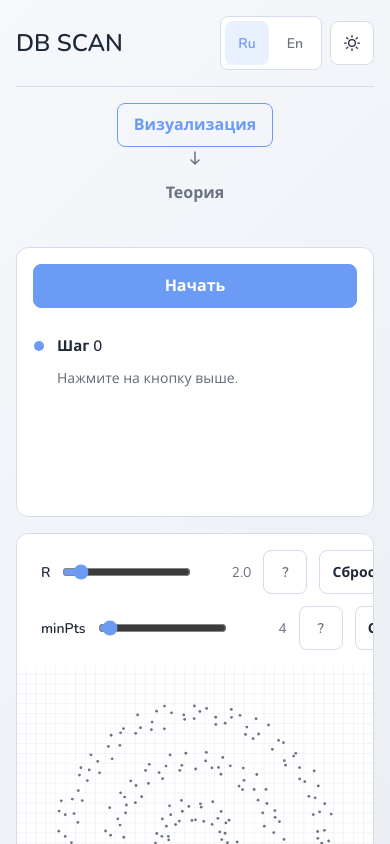
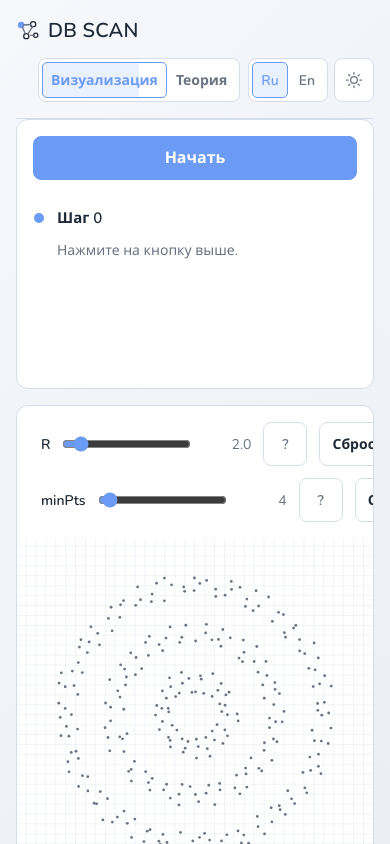
Before and after one commit to qpikzz/dbscan-visual, a React (Vite) app: page /#/visualization in a window 390 px wide. Shown: the top 844 px of the page. Built offline with nearby package versions, Linux system fonts and the light colour scheme.

Commit message:
fix switcher of page

```diff
--- a/openspec/specs/DESIGN.md
+++ b/openspec/specs/DESIGN.md
@@ -78,28 +78,25 @@ Points not yet assigned to a cluster use `--text-muted` (gray). Noise points use
 Vertical order of the page:
 
 1. Header
-2. Page switcher
-3. Visualization block (Canvas panel + Steps panel)
-4. Code block
-5. Plots block
-6. Footer
+2. Visualization block (Canvas panel + Steps panel)
+3. Code block
+4. Plots block
+5. Footer
 
 ### 5.1. Header
 
 - Not fixed: it scrolls away with the page.
-- Left: the site title `DB SCAN` as a semantic `<h1>`, Nunito 600, 24-28px. The `#` character is not part of the title text.
-- Right: language switch (`Ru` / `En`) and theme toggle (sun icon in light theme, moon icon in dark theme).
-- Language switch is a compact text button; the theme toggle is an icon button. Both use a 1px outline and 8px radius.
-- Icons are thin-line SVG.
+- One header row, from left to right: the site logo on the far left, followed by a compact group on the right containing the page switcher, language switch, and theme toggle. The controls in this group have consistent small gaps.
+- The logo is a semantic `<h1>` containing the title `DB SCAN` in Nunito 600, 24-28px, preceded on the same baseline by a small flat geometric cluster mark: three or four points with minimal connecting strokes in the existing theme tokens. The `#` character is not part of the title text. No raster imagery or gradients are used.
+- The page switcher is a compact single-row, two-option segmented toggle inside the header: "Визуализация" and "Теория" sit side by side in one bordered control.
+- No arrow or connector is rendered as a static element at any time. Any directional cue exists only as a brief transition effect while switching (sliding indicator, content crossfade), never as permanent UI.
+- Selecting an option switches the entire page content to show only that page (Visualization or Theory): a full content swap, not an expand/collapse of both. There is no accordion or expand behavior.
+- The selected page option and language use `--primary-soft` fill with a 1px `--primary` border and `--primary` text; inactive options are muted with `--text-muted`. The theme toggle uses the same active treatment when dark theme is enabled and muted styling otherwise. Clicking a page or language option, or toggling the theme, updates that control's active state. The sliding page indicator supplies the active fill beneath the option; the selected option supplies the single visible outline.
+- The page switcher, language switch (`Ru` / `En`), and theme toggle (sun icon in light theme, moon icon in dark theme) share a 44px height, 1px `--line` outer border, 8px outer radius, and 3px inner padding. Segmented options are 36px high with consistent vertical alignment. The selected segment uses a 1px `--primary` border and `--primary-soft` fill. Controls are compact and aligned on the same baseline.
+- Switching plays a brief, smooth transition per section 8: a sliding highlight/indicator glides from one option to the other inside the toggle, and the page content crossfades (opacity with a small vertical slide). With `prefers-reduced-motion`, the swap is instant with no slide, per section 8.6.
+- Below the mobile breakpoint, the right-side control group may wrap onto another line within the header; it remains grouped and above the header's single bottom separator, and all controls retain their shared sizing.
 
-### 5.2. Page Switcher
-
-- A compact two-position vertical toggle with two labeled options: "Визуализация" (top) and "Теория" (bottom), stacked with a small arrow or connector between them indicating they are linked.
-- The toggle is centered horizontally below the header (not full width) and occupies its own row without overlapping header controls.
-- Selecting an option switches the entire page content to show only that page (Visualization or Theory): a full content swap, not an expand/collapse of both. There is no accordion or expand behavior.
-- The selected option is visually marked as active (`--primary` text/border); the inactive one is muted (`--text-muted`). Clicking the inactive option switches to it.
-
-### 5.3. Visualization Block
+### 5.2. Visualization Block
 
 Two columns in a single row:
 
@@ -150,7 +147,7 @@ Both are blocks with the standard border and radius, equal height.
 - New steps appear with a fade and slide-in animation; the description expands with a height transition.
 - If the list exceeds the panel height, it scrolls inside the panel; the scrollbar is thin and styled with `--line`.
 
-### 5.4. Code Block
+### 5.3. Code Block
 
 Two-column layout on desktop: left column is narrow and fixed-width, right column fills the remaining width.
 Left column: block title "Code" (RU: "Код") at the top, followed by a vertical stack of tab buttons: Python, JavaScript, C++. Tabs are bordered buttons with 8px radius, full width of the left column, stacked with a small gap. The active tab has --primary-soft fill and --primary outline; inactive tabs use the standard --surface background and --line border.
@@ -162,7 +159,7 @@ The code area has a fixed height sized to show approximately 25 lines, identical
 The bottom edge of the visible area makes it visually clear that more content exists below: a subtle fade-out gradient (--surface-to-transparent) or a visible partial line cut off at the bottom, not an abrupt hard cut that looks like the end of the code.
 Below 1024px (tablet and mobile, see DESIGN.md section 6 breakpoints), the layout switches to a single column: the tab buttons become a horizontal row above the code area instead of a vertical stack in a side column, keeping the same button styling.
 
-### 5.5. Plots Block
+### 5.4. Plots Block
 
 - Block title: "Plots" (RU: "Сценарии").
 - Four cards in one row: Circles, Blobs, Half-moons, Create (RU: Круги, Шарики, Полумесяцы, Создать).
@@ -171,7 +168,7 @@ Below 1024px (tablet and mobile, see DESIGN.md section 6 breakpoints), the layou
 - The selected card is not highlighted.
 - The row is one line on desktop and wraps to 2x2 on tablet and mobile.
 
-### 5.6. Footer
+### 5.5. Footer
 
 - Three zones in one row:
   - Left: a stacked block, top to bottom:
@@ -189,7 +186,7 @@ Below 1024px (tablet and mobile, see DESIGN.md section 6 breakpoints), the layou
 - A thin `--line` separator sits above the footer.
 - On mobile, per DESIGN.md 6, all three zones stack vertically and are centered; the left zone's internal stack (name + three links) stays in the same top-to-bottom order, centered.
 
-### 5.7. Theory Page
+### 5.6. Theory Page
 
 - The Theory page starts with a bordered, immediately visible table of contents linking to each section; the reading column stays narrow and single-column at all breakpoints.
 - Each main content section appears once on scroll using the shared Reveal animation. The pseudocode blocks reuse the Code block's line numbers, Roboto Mono font, and theme-based syntax colors.
@@ -249,7 +246,7 @@ Character: smooth, crisp, confident, without sagging or lag.
 
 ### 8.5. Other Transitions
 
-- Page switcher: opacity transition on selection.
+- Page switcher: sliding indicator glides between options (transform, 200-300ms) and page content crossfades with a small slide; instant swap with `prefers-reduced-motion`.
 - Drawing tools: fade and slide-up appearance.
 - Popover and toast: fade and slide.
 - Code tabs: content fade.
--- a/src/components/AppShell.tsx
+++ b/src/components/AppShell.tsx
@@ -1,6 +1,6 @@
 import type { ReactNode } from 'react'
 import { useEffect } from 'react'
-import { NavLink } from 'react-router-dom'
+import { NavLink, useLocation } from 'react-router-dom'
 import { useLanguage } from '../i18n'
 import { useLocalStorage } from '../hooks/useLocalStorage'
 import { Reveal } from './Reveal'
@@ -23,6 +23,8 @@ type AppShellProps = {
 export function AppShell({ children }: AppShellProps) {
   const [theme, setTheme] = useLocalStorage<Theme>('dbscan-theme', getInitialTheme())
   const { language, setLanguage, t } = useLanguage()
+  const location = useLocation()
+  const activePage = location.pathname.startsWith('/theory') ? 'theory' : 'visualization'
 
   useEffect(() => {
     document.documentElement.dataset.theme = theme
@@ -31,7 +33,36 @@ export function AppShell({ children }: AppShellProps) {
   return (
     <div className="app-shell">
       <header className="app-header">
-        <h1 className="app-logo">{t.logo}</h1>
+        <h1 className="app-logo">
+          <svg className="app-logo-mark" aria-hidden="true" viewBox="0 0 28 28">
+            <circle className="logo-point logo-point-primary" cx="6" cy="7" r="3" />
+            <circle className="logo-point" cx="20" cy="6" r="3" />
+            <circle className="logo-point" cx="12" cy="20" r="3" />
+            <circle className="logo-point" cx="23" cy="19" r="2.5" />
+            <path d="m8.8 7 8.3-.6M7.6 9.6l3.2 7.5m8.6-8.3-5.9 9.1m3.6 1.2 4.5.1" />
+          </svg>
+          <span>{t.logo}</span>
+        </h1>
+        <div className="header-actions">
+          <nav className="page-switcher" aria-label={t.pageSwitcherLabel}>
+            <span className="page-switcher-indicator" data-active={activePage} aria-hidden="true" />
+            <NavLink
+              className={({ isActive }) =>
+                isActive ? 'page-switcher-option active' : 'page-switcher-option'
+              }
+              to="/visualization"
+            >
+              {t.visualLabel}
+            </NavLink>
+            <NavLink
+              className={({ isActive }) =>
+                isActive ? 'page-switcher-option active' : 'page-switcher-option'
+              }
+              to="/theory"
+            >
+              {t.theoryLabel}
+            </NavLink>
+          </nav>
           <div className="app-controls">
             <div className="language-switcher" role="group" aria-label={t.languageLabel}>
               <button
@@ -52,9 +83,10 @@ export function AppShell({ children }: AppShellProps) {
               </button>
             </div>
             <button
-            className="theme-toggle"
+              className={theme === 'dark' ? 'theme-toggle active' : 'theme-toggle'}
               type="button"
               aria-label={t.themeToggleLabel}
+              aria-pressed={theme === 'dark'}
               onClick={() => setTheme(theme === 'light' ? 'dark' : 'light')}
             >
               <svg aria-hidden="true" viewBox="0 0 24 24">
@@ -66,22 +98,12 @@ export function AppShell({ children }: AppShellProps) {
               </svg>
             </button>
           </div>
+        </div>
       </header>
-      <nav className="page-switcher" aria-label={t.pageSwitcherLabel}>
-        <NavLink className="page-switcher-option" to="/visualization">
-          {t.visualLabel}
-        </NavLink>
-        <span className="page-switcher-connector" aria-hidden="true">
-          <svg viewBox="0 0 12 16">
-            <path d="M6 1v12m0 0-4-4m4 4 4-4" />
-          </svg>
-        </span>
-        <NavLink className="page-switcher-option" to="/theory">
-          {t.theoryLabel}
-        </NavLink>
-      </nav>
       <main className="page-container">
+        <div className="page-transition" key={location.pathname}>
           {children}
+        </div>
       </main>
       <Reveal>
         <footer className="app-footer">
--- a/src/styles/global.css
+++ b/src/styles/global.css
@@ -128,7 +128,6 @@ a:focus-visible {
 }
 
 .app-header,
-.page-switcher,
 .page-container,
 .app-footer {
   width: min(1200px, calc(100% - 48px));
@@ -136,29 +135,81 @@ a:focus-visible {
 }
 
 .app-header {
-  display: flex;
+  display: grid;
+  grid-template-columns: minmax(0, 1fr) auto;
   align-items: center;
-  justify-content: space-between;
-  gap: var(--space-6);
+  gap: var(--space-4);
   padding: var(--space-6) 0;
   border-bottom: 1px solid var(--line);
 }
 
 .app-logo {
+  display: inline-flex;
+  align-items: center;
+  gap: var(--space-2);
+  justify-self: start;
   margin: 0;
   font-size: 24px;
   font-weight: 600;
+  letter-spacing: 0.01em;
+  white-space: nowrap;
+}
+
+.app-logo-mark {
+  width: 28px;
+  height: 28px;
+  flex: none;
+  fill: var(--primary-soft);
+  stroke: var(--primary);
+  stroke-linecap: round;
+  stroke-linejoin: round;
+  stroke-width: 1.5;
+}
+
+.app-logo-mark path {
+  fill: none;
+  stroke: var(--text-muted);
+}
+
+.app-logo-mark circle {
+  fill: var(--surface);
+  stroke: var(--text);
+}
+
+.app-logo-mark .logo-point-primary {
+  fill: var(--primary);
+  stroke: var(--primary);
+}
+
+.header-actions {
+  display: flex;
+  align-items: center;
+  justify-self: end;
+  gap: var(--space-2);
+}
+
+.page-switcher {
+  position: relative;
+  display: flex;
+  align-items: stretch;
+  max-width: 100%;
+  padding: 3px;
+  border: 1px solid var(--line);
+  border-radius: var(--radius-button);
+  background: var(--surface);
 }
 
 .app-controls {
   display: flex;
   align-items: center;
+  justify-self: end;
   gap: var(--space-2);
 }
 
 .language-switcher,
+.page-switcher,
 .theme-toggle {
-  min-height: 44px;
+  height: 44px;
   border: 1px solid var(--line);
   border-radius: var(--radius-button);
   background: var(--surface);
@@ -167,23 +218,30 @@ a:focus-visible {
 .language-switcher {
   display: inline-flex;
   align-items: center;
-  gap: 4px;
-  padding: 4px;
+  gap: 2px;
+  padding: 3px;
 }
 
-.language-switcher button {
-  min-width: 44px;
-  min-height: 44px;
-  padding: 0 var(--space-2);
-  border: none;
-  border-radius: var(--radius-button);
+.language-switcher button,
+.page-switcher-option {
+  display: inline-flex;
+  min-height: 36px;
+  align-items: center;
+  justify-content: center;
+  padding: 0 10px;
+  border: 1px solid transparent;
+  border-radius: 5px;
   background: transparent;
   color: var(--text-muted);
   font-size: 14px;
   font-weight: 600;
+  text-decoration: none;
+  white-space: nowrap;
 }
 
-.language-switcher button.active {
+.language-switcher button.active,
+.page-switcher-option.active {
+  border-color: var(--primary);
   background: var(--primary-soft);
   color: var(--primary);
 }
@@ -191,9 +249,16 @@ a:focus-visible {
 .theme-toggle {
   display: inline-grid;
   width: 44px;
-  padding: 0;
+  padding: 3px;
+  color: var(--text-muted);
   cursor: pointer;
   place-items: center;
+}
+
+.theme-toggle.active {
+  border-color: var(--primary);
+  background: var(--primary-soft);
+  color: var(--primary);
 }
 
 .theme-toggle svg {
@@ -210,52 +275,49 @@ a:focus-visible {
   padding: 0 0 var(--space-16);
 }
 
-.page-switcher {
-  display: flex;
-  flex-direction: column;
-  align-items: center;
-  gap: 4px;
-  width: fit-content;
-  margin-top: var(--space-6);
-  margin-bottom: var(--space-8);
-  margin-left: auto;
-  margin-right: auto;
-  padding: 0;
+.page-switcher-indicator {
+  position: absolute;
+  top: 3px;
+  bottom: 3px;
+  left: 3px;
+  width: calc(50% - 3px);
+  border-radius: 5px;
+  background: var(--primary-soft);
+  transition: transform 250ms var(--ease);
+  pointer-events: none;
+}
+
+.page-switcher-indicator[data-active='theory'] {
+  transform: translateX(100%);
 }
 
 .page-switcher-option {
-  display: inline-flex;
-  align-items: center;
-  justify-content: center;
-  min-height: 44px;
-  padding: 0 var(--space-4);
-  border: 1px solid transparent;
-  border-radius: var(--radius-button);
-  color: var(--text-muted);
-  font-weight: 600;
-  text-decoration: none;
-  transition: color 300ms var(--ease), border-color 300ms var(--ease);
+  position: relative;
+  z-index: 1;
+  flex: 1 1 0;
+  border-color: transparent;
+  transition: color 250ms var(--ease);
 }
 
 .page-switcher-option.active {
   border-color: var(--primary);
+  background: transparent;
   color: var(--primary);
 }
 
-.page-switcher-connector {
-  display: inline-grid;
-  place-items: center;
-  color: var(--text-muted);
+.page-transition {
+  animation: page-fade-slide 250ms var(--ease);
 }
 
-.page-switcher-connector svg {
-  width: 12px;
-  height: 16px;
-  fill: none;
-  stroke: currentColor;
-  stroke-linecap: round;
-  stroke-linejoin: round;
-  stroke-width: 1.5;
+@keyframes page-fade-slide {
+  from {
+    opacity: 0;
+    transform: translateY(8px);
+  }
+  to {
+    opacity: 1;
+    transform: translateY(0);
+  }
 }
 
 .app-footer {
@@ -312,19 +374,45 @@ a:focus-visible {
 
 @media (max-width: 767px) {
   .app-header {
+    grid-template-columns: minmax(0, 1fr) auto;
     padding: var(--space-4) 0;
+    row-gap: var(--space-3);
   }
 
   .app-header,
-  .page-switcher,
   .page-container,
   .app-footer {
     width: calc(100% - 32px);
   }
 
-  .page-switcher {
-    margin-top: var(--space-4);
-    margin-bottom: var(--space-8);
+  .header-actions {
+    grid-column: 1 / -1;
+    justify-self: end;
+    flex-wrap: wrap;
+    max-width: 100%;
+  }
+
+  .language-switcher button,
+  .page-switcher-option {
+    padding-right: 8px;
+    padding-left: 8px;
+  }
+
+  .app-logo {
+    font-size: 20px;
+  }
+
+  .app-logo-mark {
+    width: 24px;
+    height: 24px;
+  }
+
+  .theme-toggle {
+    width: 40px;
+  }
+
+  .app-controls {
+    gap: 6px;
   }
 
   .page-container {
@@ -358,4 +446,12 @@ a:focus-visible {
     scroll-behavior: auto !important;
     transition-duration: 100ms !important;
   }
+
+  .page-switcher-indicator {
+    transition: none;
+  }
+
+  .page-transition {
+    animation: none;
+  }
 }
```
Lines whose indentation alone changed are shown as unchanged.
